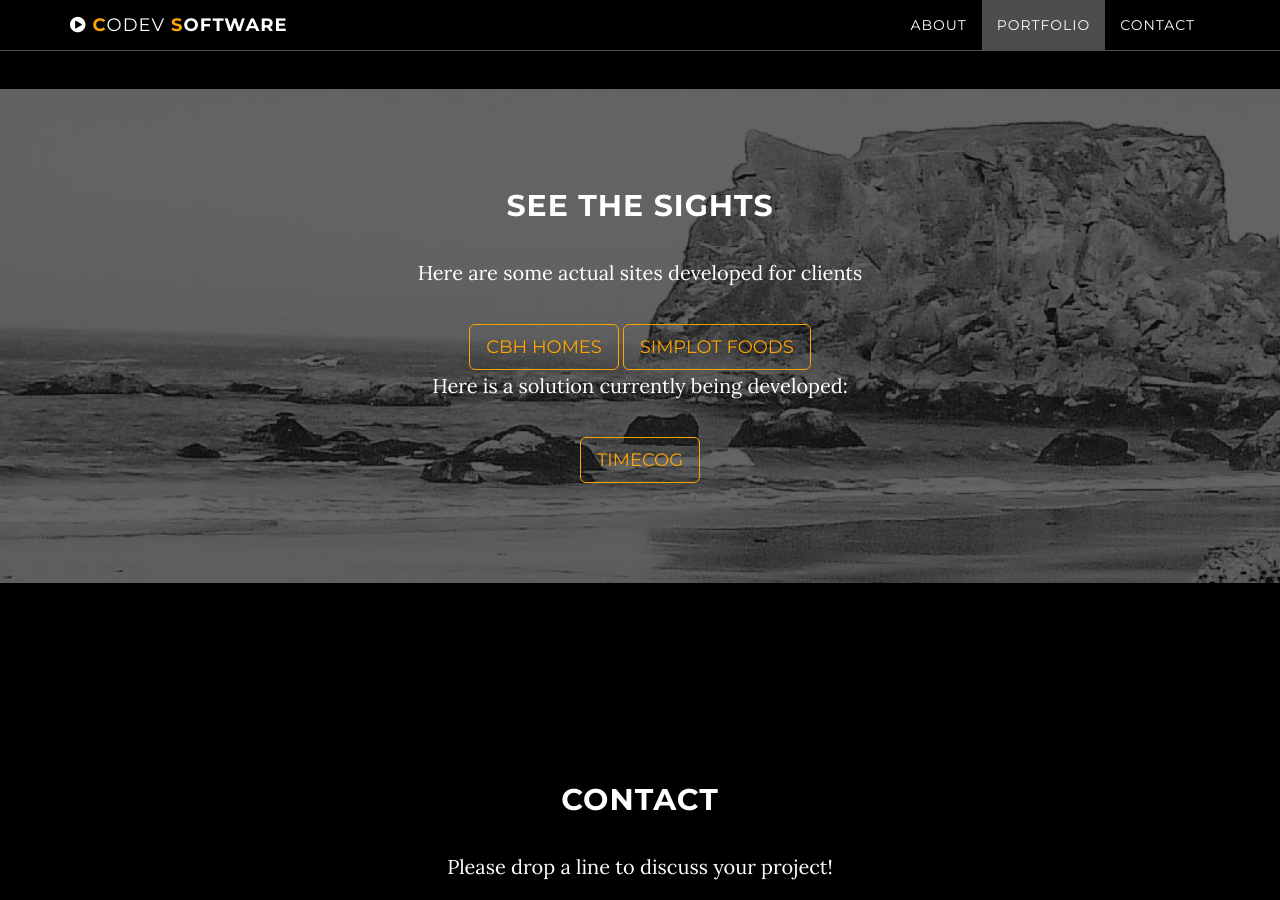
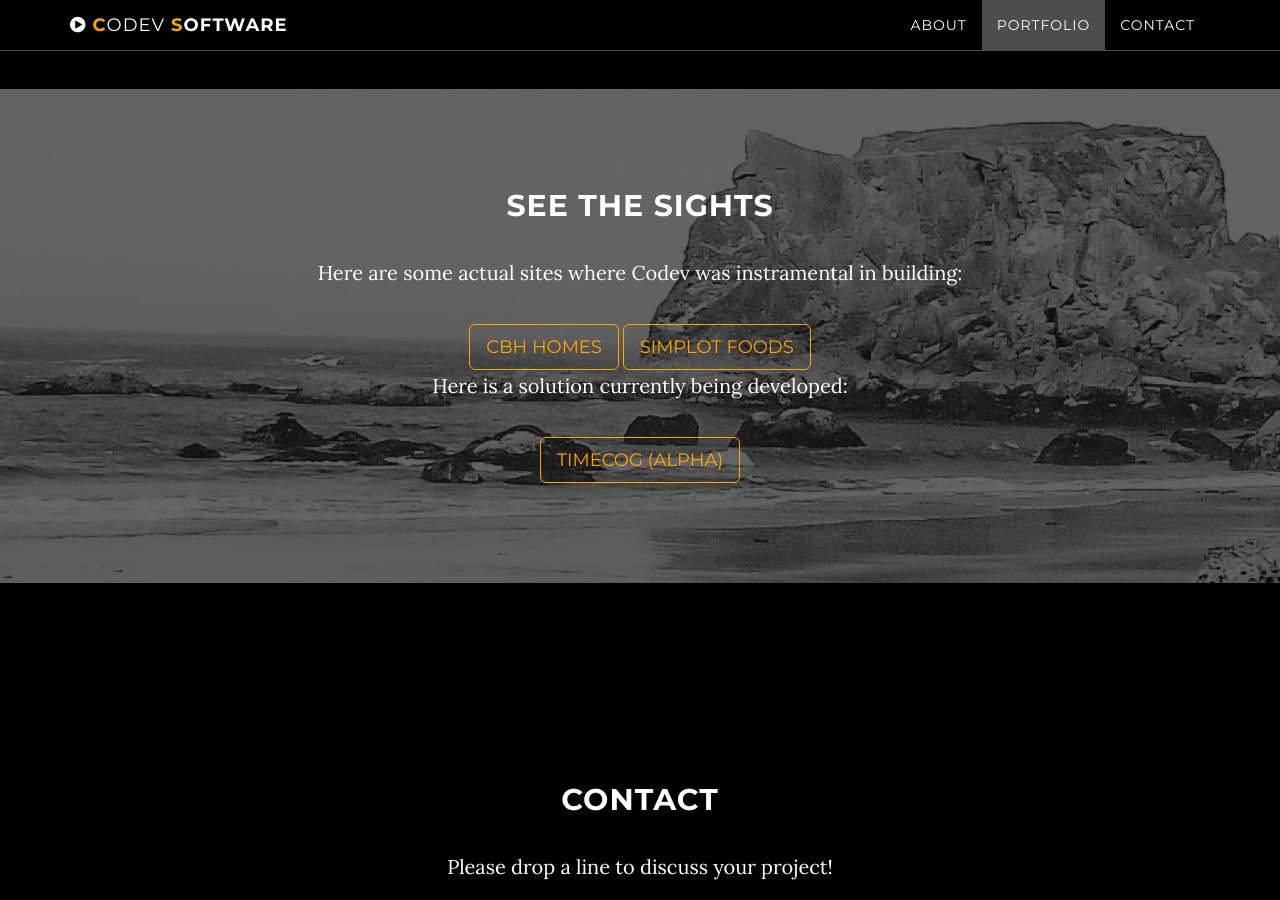
Before and after one commit to codev-software-llc/codev-software-llc.github.io, a Jekyll site: the page built from index.html, in a window 1280 px wide and 900 px high, scrolled down 1675 px. Built offline with Jekyll 4.4.1, drawn with Linux system fonts in a browser that asks for light colours.

Commit message:
spelling

```diff
--- a/_includes/portfolio.html
+++ b/_includes/portfolio.html
@@ -4,12 +4,12 @@
             <div class="container">
                 <div class="col-lg-8 col-lg-offset-2">
                     <h2>See the Sights</h2>
-                    <p>Here are some actual sites developed for clients</p>
+                    <p>Here are some actual sites where Codev was instramental in building:</p>
                     <a href="https://cbhhomes.com" class="btn btn-default btn-lg">CBH Homes</a>
                     <a href="https://simplotfoods.com" class="btn btn-default btn-lg">Simplot Foods</a>
                     <br/>
                     <p>Here is a solution currently being developed:</p>
-                    <a href="https://test.timecog.com" class="btn btn-default btn-lg">TimeCog</a>
+                    <a href="https://test.timecog.com" class="btn btn-default btn-lg">TimeCog (Alpha)</a>
                 </div>
             </div>
         </div>
```
